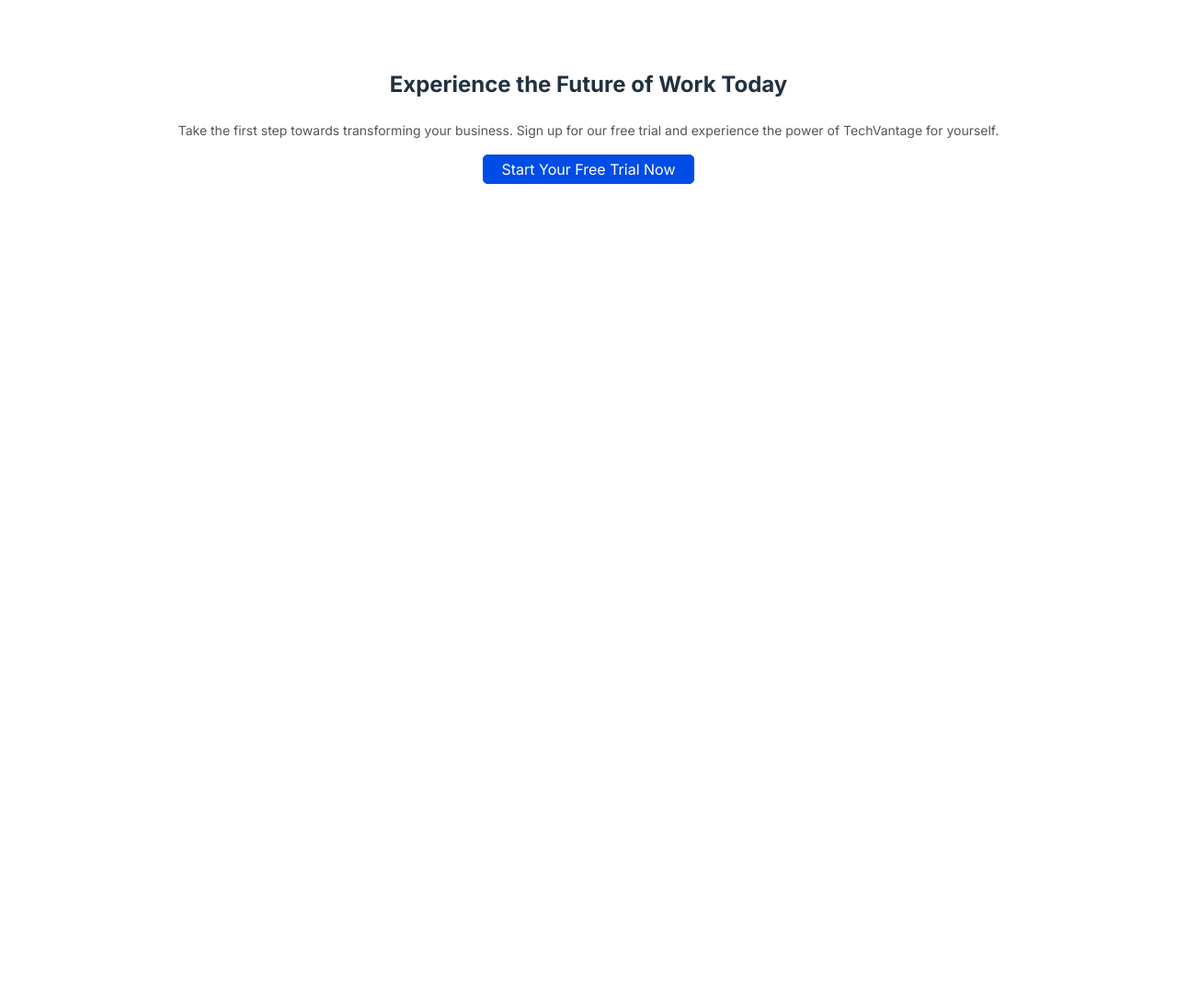
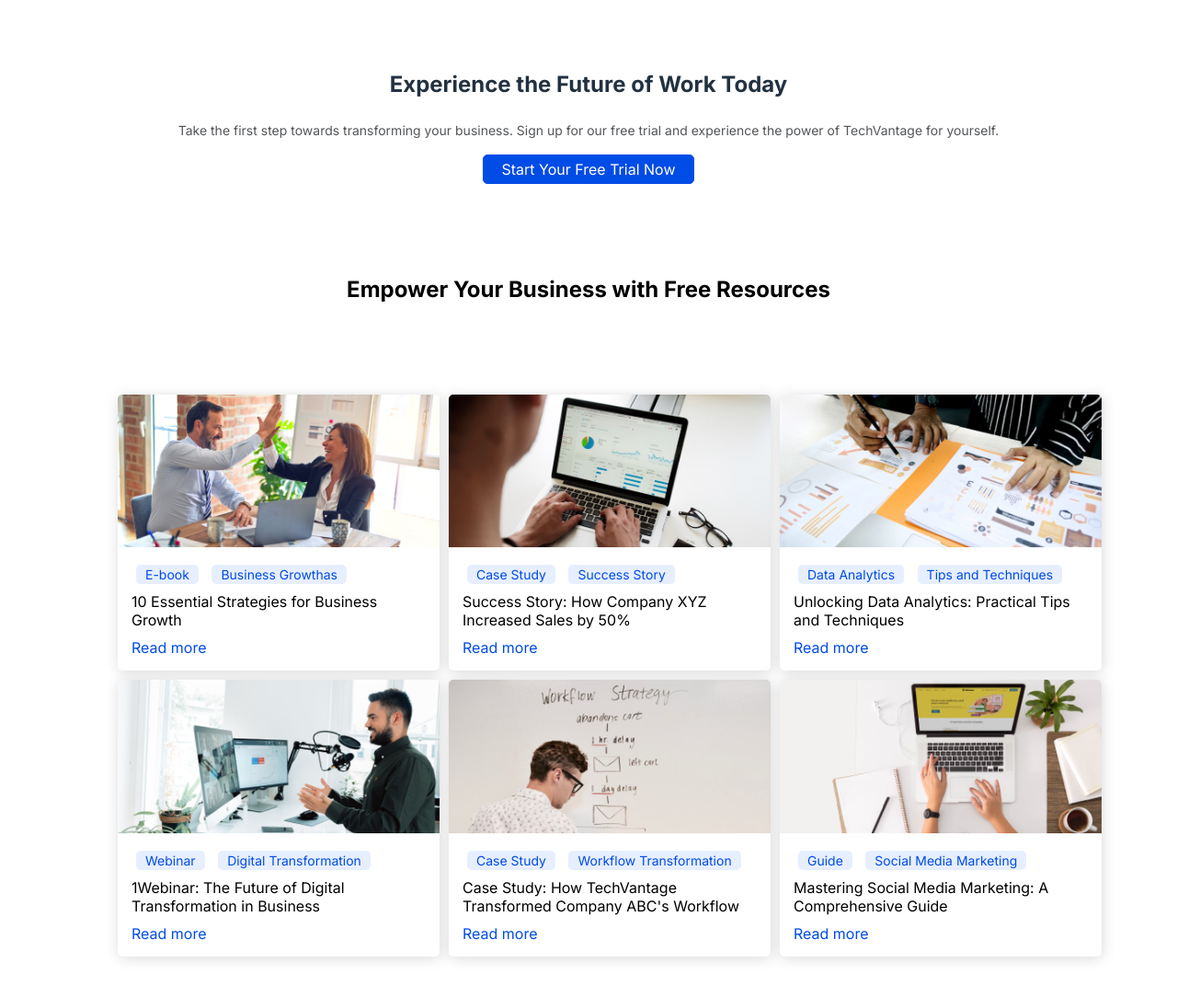
Before and after one commit to MD-Moniruzzaman-Arafat/TechVantage, a plain HTML site: page index.html in a window 1280 px wide. Shown: the part 3538-4622 px from the top of the page at 92% size. Before the commit the page ends 3838 px from the top, so only its background shows below. Drawn offline with Linux system fonts and the light colour scheme.

Commit message:
business section

```diff
--- a/index.html
+++ b/index.html
@@ -246,6 +246,92 @@
                   </div>
             </section>
 
+            <section id="business-section">
+                  <div id="business-section-header">
+                        <h1>Empower Your Business with Free Resources</h1>
+                  </div>
+                  <div class="business-container">
+                        <div class="business-card">
+                              <div class="business-image">
+                                    <img src="./image/image 18.png" alt="">
+                              </div>
+                              <div class="business-content">
+                                    <div class="business-content-category">
+                                          <a href="">E-book</a>
+                                          <a href="">Business Growthas</a>
+                                    </div>
+                                    <p>10 Essential Strategies for Business Growth</p>
+                                    <a href="">Read more</a>
+                              </div>
+                        </div>
+                        <div class="business-card">
+                              <div class="business-image">
+                                    <img src="./image/image 17.png" alt="">
+                              </div>
+                              <div class="business-content">
+                                    <div class="business-content-category">
+                                          <a href="">Case Study</a>
+                                          <a href="">Success Story</a>
+                                    </div>
+                                    <p>Success Story: How Company XYZ Increased Sales by 50%</p>
+                                    <a href="">Read more</a>
+                              </div>
+                        </div>
+                        <div class="business-card">
+                              <div class="business-image">
+                                    <img src="./image/image 13.png" alt="">
+                              </div>
+                              <div class="business-content">
+                                    <div class="business-content-category">
+                                          <a href="">Data Analytics</a>
+                                          <a href="">Tips and Techniques</a>
+                                    </div>
+                                    <p>Unlocking Data Analytics: Practical Tips and Techniques</p>
+                                    <a href="">Read more</a>
+                              </div>
+                        </div>
+                        <div class="business-card">
+                              <div class="business-image">
+                                    <img src="./image/image 15.png" alt="">
+                              </div>
+                              <div class="business-content">
+                                    <div class="business-content-category">
+                                          <a href="">Webinar</a>
+                                          <a href="">Digital Transformation</a>
+                                    </div>
+                                    <p>1Webinar: The Future of Digital Transformation in Business</p>
+                                    <a href="">Read more</a>
+                              </div>
+                        </div>
+                        <div class="business-card">
+                              <div class="business-image">
+                                    <img src="./image/image 14.png" alt="">
+                              </div>
+                              <div class="business-content">
+                                    <div class="business-content-category">
+                                          <a href="">Case Study</a>
+                                          <a href="">Workflow Transformation</a>
+                                    </div>
+                                    <p>Case Study: How TechVantage Transformed Company ABC's Workflow</p>
+                                    <a href="">Read more</a>
+                              </div>
+                        </div>
+                        <div class="business-card">
+                              <div class="business-image">
+                                    <img src="./image/image 16.png" alt="">
+                              </div>
+                              <div class="business-content">
+                                    <div class="business-content-category">
+                                          <a href="">Guide</a>
+                                          <a href="">Social Media Marketing</a>
+                                    </div>
+                                    <p>Mastering Social Media Marketing: A Comprehensive Guide</p>
+                                    <a href="">Read more</a>
+                              </div>
+                        </div>
+                  </div>
+            </section>
+
 
       </main>
 
--- a/style.css
+++ b/style.css
@@ -324,3 +324,51 @@ main {
       text-decoration: none;
       margin-top: 10px;
 }
+
+/* business-section */
+#business-section-header {
+      text-align: center;
+}
+
+.business-container {
+      margin: 100px 0;
+      display: grid;
+      grid-template-columns: repeat(3, 1fr);
+      gap: 10px;
+}
+
+.business-card {
+      width: 350px;
+      border-radius: 5px;
+      background: #FFF;
+      box-shadow: 1px 2px 15px 0px rgba(0, 0, 0, 0.15);
+}
+
+.business-image img {
+      width: 100%;
+      border-top-right-radius: 5px;
+      border-top-left-radius: 5px;
+}
+
+.business-content {
+      padding: 15px;
+}
+
+.business-content p {
+      margin: 10px 0;
+}
+
+.business-content a {
+      text-decoration: none;
+      color: #004CE6;
+}
+
+.business-content-category a {
+      text-decoration: none;
+      color: #004CE6;
+      background-color: #1361F51A;
+      padding: 2px 10px;
+      font-size: 14px;
+      border-radius: 5px;
+      margin: 0px 5px;
+}
```
Also changed, not shown: image/image 13.png (added), image/image 14.png (added), image/image 15.png (added), image/image 16.png (added), image/image 17.png (added), image/image 18.png (added).
